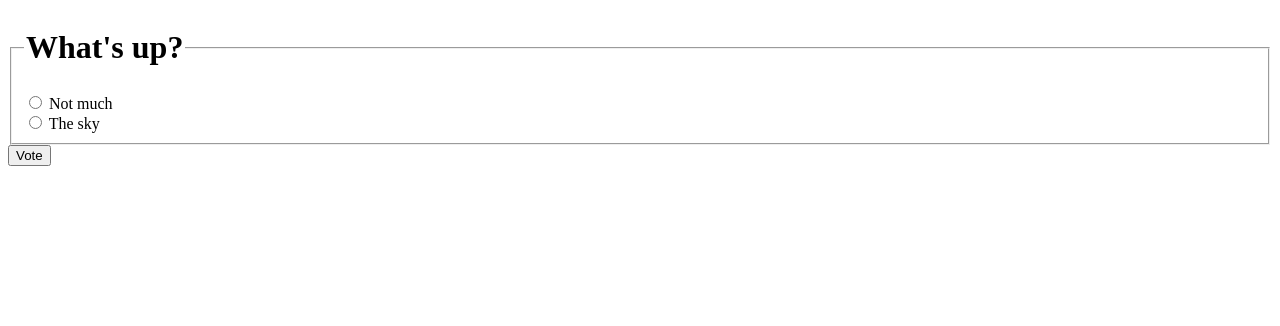
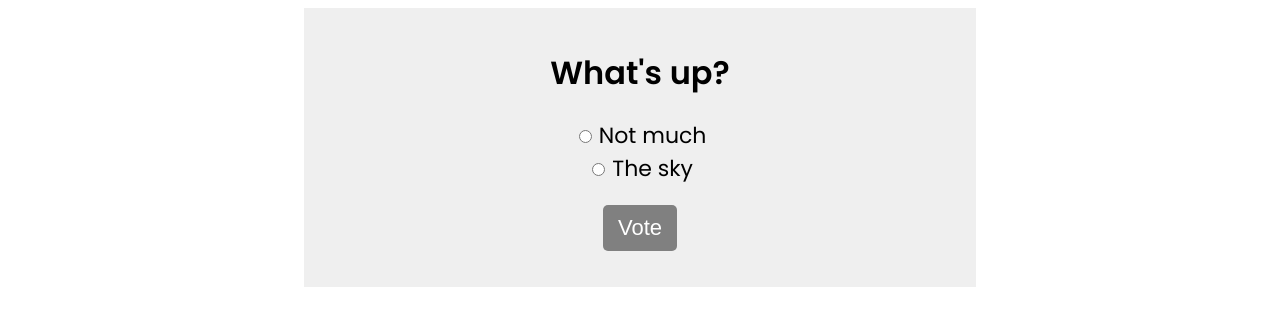
Before and after one commit to LihaoWang/django-hello-world, a Django app: page /polls/1/ in a window 1280 px wide. Shown: the top 326 px of the page. Run offline with Django 3.2, Linux system fonts and the light colour scheme; data comes from the database, SQL or seed files in the repository; both versions use the stored data as it was after the commit.

Commit message:
added styles

```diff
--- /dev/null
+++ b/polls/static/polls/style.css
@@ -0,0 +1,44 @@
+@import url("https://fonts.googleapis.com/css2?family=Poppins:wght@200;300;400;500;600&display=swap");
+a {
+  text-decoration: underline;
+  color: black;
+}
+
+form {
+  display: flex;
+  flex-direction: column;
+  align-items: center;
+}
+
+.container {
+  width: 50%;
+  margin: auto;
+  display: flex;
+  flex-direction: column;
+  justify-content: center;
+  align-items: center;
+  background-color: rgb(239, 239, 239);
+  font-family: "Poppins", sans-serif;
+  padding: 20px;
+}
+.btn {
+  border: none;
+  outline: none;
+  box-shadow: none;
+  padding: 10px 15px;
+  cursor: pointer;
+  font-size: 22px;
+  margin-top: 20px;
+  background-color: gray;
+  color: white;
+  border-radius: 5px;
+}
+.btn:hover {
+  background-color: rgb(0, 0, 0);
+}
+label {
+  font-size: 22px;
+}
+li {
+  font-size: 20px;
+}
--- a/polls/templates/polls/detail.html
+++ b/polls/templates/polls/detail.html
@@ -1,11 +1,18 @@
+{% load static %}
+
+<link rel="stylesheet" type="text/css" href="{% static 'polls/style.css' %}" />
+
+<div class="container">
   <form action="{% url 'polls:vote' question.id %}" method="post">
     {% csrf_token %}
-  <fieldset>
+
     <legend><h1>{{ question.question_text }}</h1></legend>
     {% if error_message %}
     <p><strong>{{ error_message }}</strong></p>
     {% endif %} {% for choice in question.choice_set.all %}
+    <div>
       <input
+        class="radio-btn"
         type="radio"
         name="choice"
         id="choice{{ forloop.counter }}"
@@ -13,7 +20,9 @@
       />
       <label for="choice{{ forloop.counter }}">{{ choice.choice_text }}</label
       ><br />
+    </div>
     {% endfor %}
-  </fieldset>
-  <input type="submit" value="Vote" />
+
+    <input class="btn" type="submit" value="Vote" />
   </form>
+</div>
--- a/polls/templates/polls/index.html
+++ b/polls/templates/polls/index.html
@@ -1,3 +1,7 @@
+{% load static %}
+
+<link rel="stylesheet" type="text/css" href="{% static 'polls/style.css' %}" />
+<div class="container">
   {% if latest_question_list %}
   <ul>
     {% for question in latest_question_list %}
@@ -11,3 +15,4 @@
   {% else %}
   <p>No polls are available.</p>
   {% endif %}
+</div>
```
Also changed, not shown: polls/templates/polls/results.html (+7 -2 lines), db.sqlite3. Lines whose indentation alone changed are shown as unchanged.
